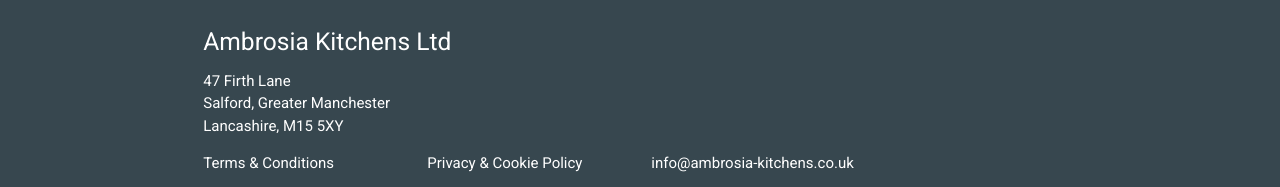
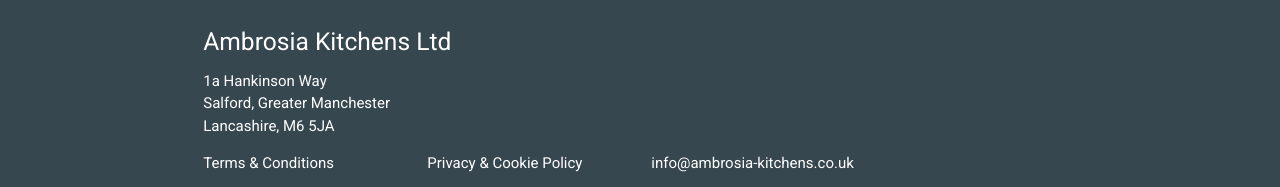
Before and after one commit to PhilwithoneL/ambrosia-kitchens, a React (Create React App) app: page /Contact in a window 1280 px wide. Shown: the part 894-1081 px from the top of the page. Built offline with nearby package versions, Linux system fonts and the light colour scheme; a web font is replaced by a local one.

Commit message:
V0.14 Footer address amend
- Amended the footer address to be in line with google maps

```diff
--- a/src/components/Contact.js
+++ b/src/components/Contact.js
@@ -3,8 +3,6 @@
 const Contact = () => {
     return (
         <div>
-
-
 
             <iframe
                 src="https://www.google.com/maps/embed?pb=!1m18!1m12!1m3!1d6714.367646314672!2d-2.2930152135206874!3d53.48834083889077!2m3!1f0!2f0!3f0!3m2!1i1024!2i768!4f13.1!3m3!1m2!1s0x487bae3717085017%3A0x321cc424fa329ca2!2sSalford%20Shopping%20Centre!5e0!3m2!1sen!2suk!4v1630763119182!5m2!1sen!2suk"
--- a/src/components/Footer.js
+++ b/src/components/Footer.js
@@ -17,9 +17,9 @@
                                 <h5>Ambrosia Kitchens Ltd</h5>
                                 <p class="text-flow footer-address">
                                     <ul>
-                                        <li>47 Firth Lane</li>
+                                        <li>1a Hankinson Way</li>
                                         <li>Salford, Greater Manchester</li>
-                                        <li>Lancashire, M15 5XY</li>
+                                        <li>Lancashire, M6 5JA</li>
                                     </ul>
                                 </p>
                             </div>
```
